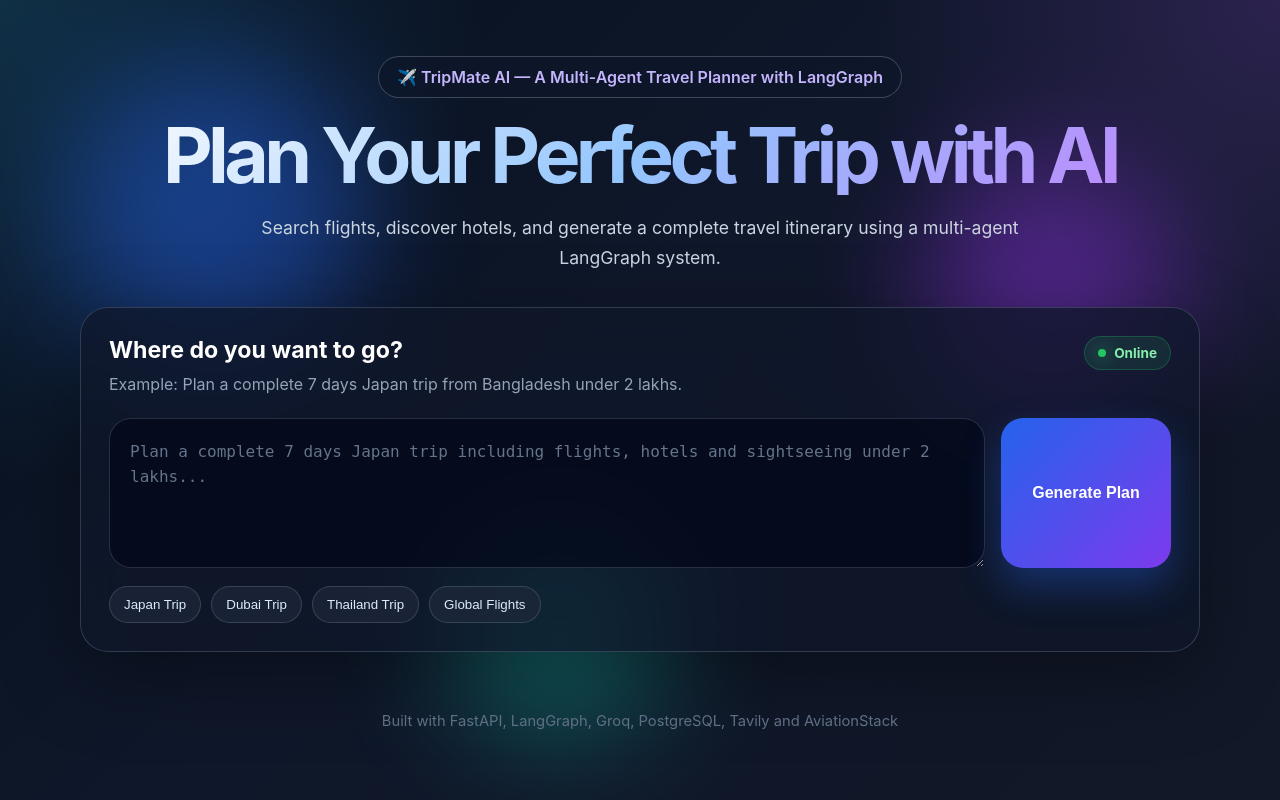
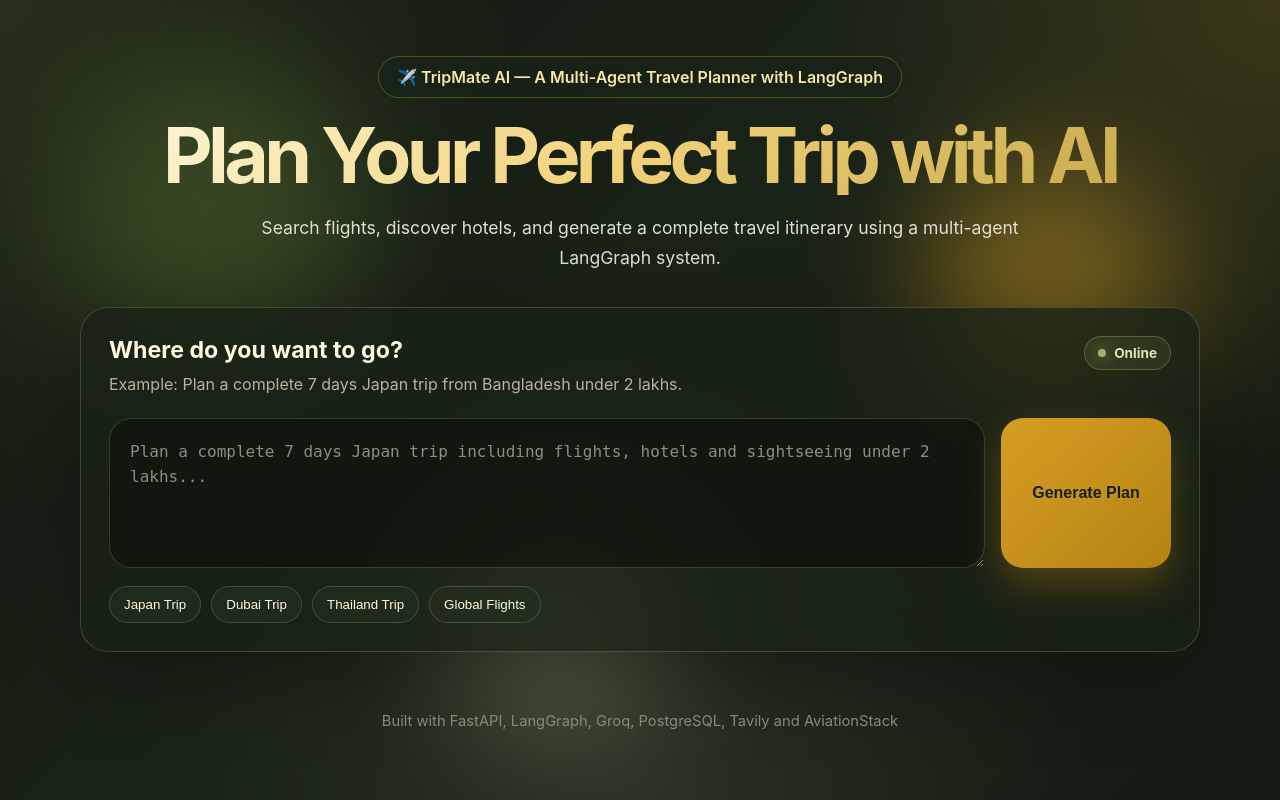
Before and after one commit to gayathrikakumani24-droid/TripMate, a FastAPI app: page / in a window 1280 px wide. Run offline with FastAPI, Linux system fonts and the light colour scheme; some libraries are stand-ins or nearby versions.

Commit message:
Enhanced UI

```diff
--- a/static/style.css
+++ b/static/style.css
@@ -1,3 +1,24 @@
+:root {
+    --bg-dark: #121811;
+    --bg-card: rgba(25, 34, 23, 0.78);
+    --border-card: rgba(184, 175, 140, 0.25);
+    --olive-deep: #1a2318;
+    --olive-primary: #556b2f;
+    --olive-secondary: #485c28;
+    --olive-light: #6b843e;
+    --olive-muted: #8c9480;
+    --mustard-primary: #d49e24;
+    --mustard-hover: #e5ad35;
+    --mustard-dark: #b88214;
+    --cream-light: #fefae0;
+    --cream-soft: #fdfbf5;
+    --cream-tint: #f4eee1;
+    --cream-subtle: #f2ebd9;
+    --cream-muted: #b8b39f;
+    --cream-text: #e2ded0;
+    --text-dark: #242c1d;
+}
+
 * {
     margin: 0;
     padding: 0;
@@ -7,8 +28,8 @@
 body {
     font-family: Inter, system-ui, -apple-system, BlinkMacSystemFont, "Segoe UI", sans-serif;
     min-height: 100vh;
-    background: #07111f;
-    color: #ffffff;
+    background: var(--bg-dark);
+    color: var(--cream-light);
     overflow-x: hidden;
 }
 
@@ -17,9 +38,10 @@ body {
     inset: 0;
     z-index: -1;
     background:
-        radial-gradient(circle at top left, rgba(56, 189, 248, 0.18), transparent 32%),
-        radial-gradient(circle at top right, rgba(168, 85, 247, 0.18), transparent 28%),
-        linear-gradient(135deg, #07111f 0%, #0f172a 45%, #111827 100%);
+        radial-gradient(circle at top left, rgba(107, 132, 62, 0.22), transparent 34%),
+        radial-gradient(circle at top right, rgba(212, 158, 36, 0.18), transparent 30%),
+        radial-gradient(circle at bottom center, rgba(254, 250, 224, 0.08), transparent 45%),
+        linear-gradient(135deg, #121811 0%, #1a2318 45%, #141b12 100%);
 }
 
 .gradient-circle {
@@ -32,7 +54,7 @@ body {
 .circle-1 {
     width: 300px;
     height: 300px;
-    background: #2563eb;
+    background: #556b2f;
     top: 8%;
     left: 5%;
 }
@@ -40,7 +62,7 @@ body {
 .circle-2 {
     width: 260px;
     height: 260px;
-    background: #9333ea;
+    background: #d49e24;
     top: 20%;
     right: 8%;
 }
@@ -48,7 +70,7 @@ body {
 .circle-3 {
     width: 220px;
     height: 220px;
-    background: #14b8a6;
+    background: #8f9e6d;
     bottom: 8%;
     left: 35%;
 }
@@ -69,11 +91,11 @@ body {
     align-items: center;
     gap: 8px;
     padding: 10px 18px;
-    border: 1px solid rgba(148, 163, 184, 0.35);
+    border: 1px solid rgba(212, 158, 36, 0.35);
     border-radius: 999px;
-    background: rgba(15, 23, 42, 0.72);
+    background: rgba(26, 35, 24, 0.75);
     backdrop-filter: blur(16px);
-    color: #c4b5fd;
+    color: #f7e7a9;
     font-weight: 600;
     margin-bottom: 20px;
 }
@@ -83,7 +105,7 @@ body {
     line-height: 1;
     letter-spacing: -0.06em;
     margin-bottom: 18px;
-    background: linear-gradient(135deg, #ffffff, #93c5fd, #c084fc);
+    background: linear-gradient(135deg, #fefae0 0%, #f3d27a 48%, #c2a649 100%);
     -webkit-background-clip: text;
     -webkit-text-fill-color: transparent;
 }
@@ -91,16 +113,16 @@ body {
 .hero-section p {
     max-width: 760px;
     margin: 0 auto;
-    color: #cbd5e1;
+    color: var(--cream-text);
     font-size: 1.1rem;
     line-height: 1.7;
 }
 
 .planner-card,
 .result-section {
-    background: rgba(15, 23, 42, 0.76);
-    border: 1px solid rgba(148, 163, 184, 0.26);
-    box-shadow: 0 24px 80px rgba(0, 0, 0, 0.35);
+    background: var(--bg-card);
+    border: 1px solid var(--border-card);
+    box-shadow: 0 24px 80px rgba(10, 15, 9, 0.45);
     backdrop-filter: blur(20px);
     border-radius: 28px;
 }
@@ -122,11 +144,12 @@ body {
 .result-header h2 {
     font-size: 1.45rem;
     margin-bottom: 8px;
+    color: var(--cream-light);
 }
 
 .card-header p,
 .result-header p {
-    color: #94a3b8;
+    color: var(--cream-muted);
     line-height: 1.5;
 }
 
@@ -134,9 +157,9 @@ body {
     display: flex;
     align-items: center;
     gap: 8px;
-    background: rgba(34, 197, 94, 0.12);
-    color: #86efac;
-    border: 1px solid rgba(34, 197, 94, 0.25);
+    background: rgba(94, 115, 67, 0.2);
+    color: #dce7ba;
+    border: 1px solid rgba(154, 179, 105, 0.35);
     padding: 8px 13px;
     border-radius: 999px;
     font-weight: 700;
@@ -148,8 +171,8 @@ body {
     width: 8px;
     height: 8px;
     border-radius: 50%;
-    background: #22c55e;
-    box-shadow: 0 0 18px #22c55e;
+    background: #9ab369;
+    box-shadow: 0 0 16px #9ab369;
 }
 
 .input-area {
@@ -163,10 +186,10 @@ textarea {
     width: 100%;
     min-height: 150px;
     resize: vertical;
-    border: 1px solid rgba(148, 163, 184, 0.24);
+    border: 1px solid rgba(184, 175, 140, 0.24);
     border-radius: 22px;
-    background: rgba(2, 6, 23, 0.64);
-    color: #ffffff;
+    background: rgba(14, 20, 13, 0.68);
+    color: var(--cream-light);
     padding: 20px;
     font-size: 1rem;
     line-height: 1.6;
@@ -175,12 +198,12 @@ textarea {
 }
 
 textarea:focus {
-    border-color: rgba(96, 165, 250, 0.85);
-    box-shadow: 0 0 0 4px rgba(59, 130, 246, 0.18);
+    border-color: rgba(212, 158, 36, 0.85);
+    box-shadow: 0 0 0 4px rgba(212, 158, 36, 0.2);
 }
 
 textarea::placeholder {
-    color: #64748b;
+    color: #8b8f7e;
 }
 
 #sendBtn {
@@ -188,18 +211,18 @@ textarea::placeholder {
     border: none;
     border-radius: 22px;
     padding: 0 24px;
-    background: linear-gradient(135deg, #2563eb, #7c3aed);
-    color: #ffffff;
+    background: linear-gradient(135deg, var(--mustard-primary), var(--mustard-dark));
+    color: #162012;
     font-weight: 800;
     font-size: 1rem;
     cursor: pointer;
-    box-shadow: 0 18px 38px rgba(37, 99, 235, 0.35);
+    box-shadow: 0 18px 38px rgba(184, 130, 20, 0.35);
     transition: 0.25s ease;
 }
 
 #sendBtn:hover {
     transform: translateY(-2px);
-    box-shadow: 0 22px 50px rgba(124, 58, 237, 0.4);
+    box-shadow: 0 22px 50px rgba(212, 158, 36, 0.45);
 }
 
 #sendBtn:disabled {
@@ -216,9 +239,9 @@ textarea::placeholder {
 }
 
 .quick-prompts button {
-    border: 1px solid rgba(148, 163, 184, 0.25);
-    background: rgba(30, 41, 59, 0.7);
-    color: #dbeafe;
+    border: 1px solid rgba(184, 175, 140, 0.25);
+    background: rgba(34, 46, 31, 0.72);
+    color: var(--cream-light);
     border-radius: 999px;
     padding: 10px 14px;
     cursor: pointer;
@@ -406,7 +433,7 @@ textarea::placeholder {
 
 footer {
     text-align: center;
-    color: #64748b;
+    color: var(--olive-muted);
     padding: 30px 16px 40px;
     font-size: 0.92rem;
 }
```
Also changed, not shown: other parts of static/style.css (+37 -33 lines).
